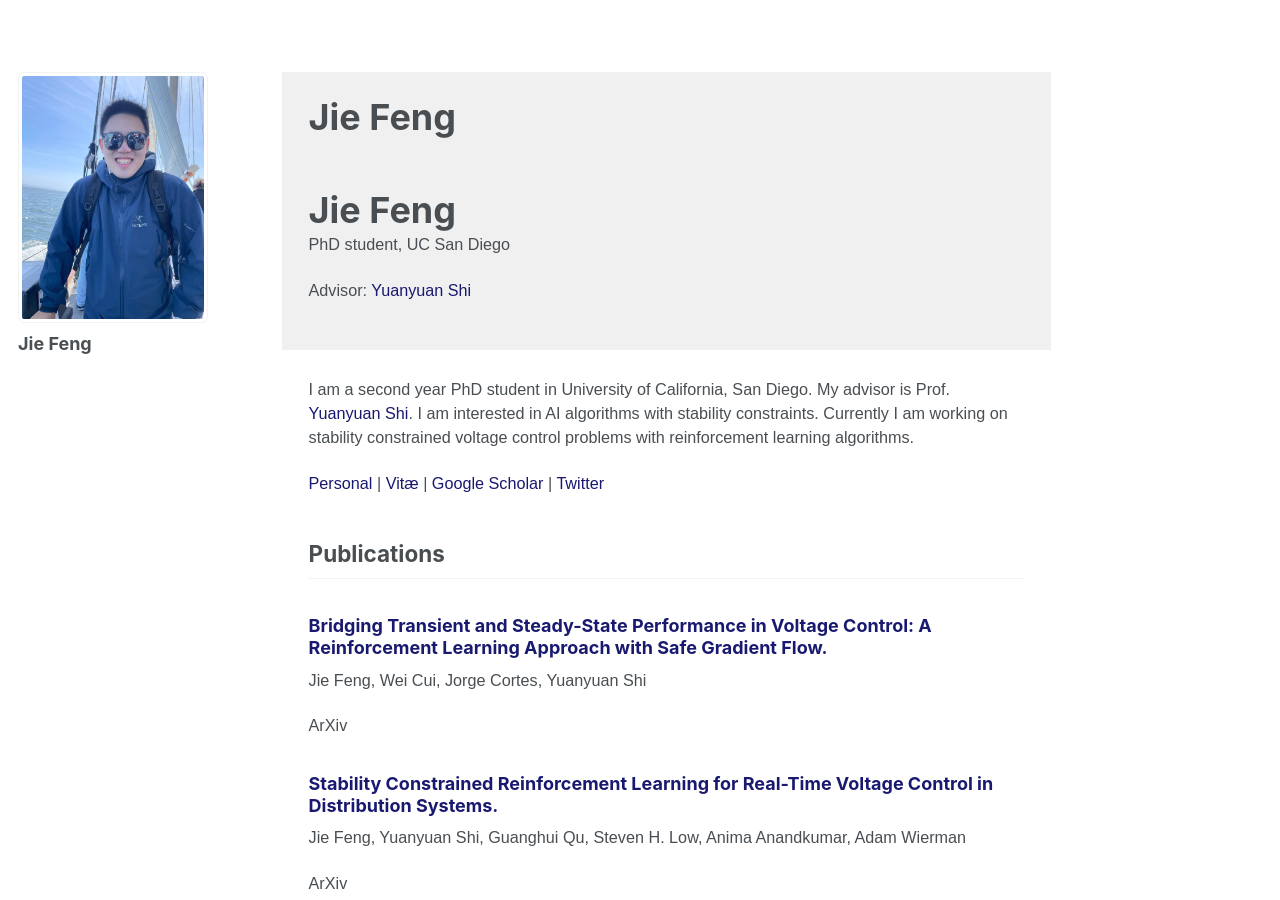
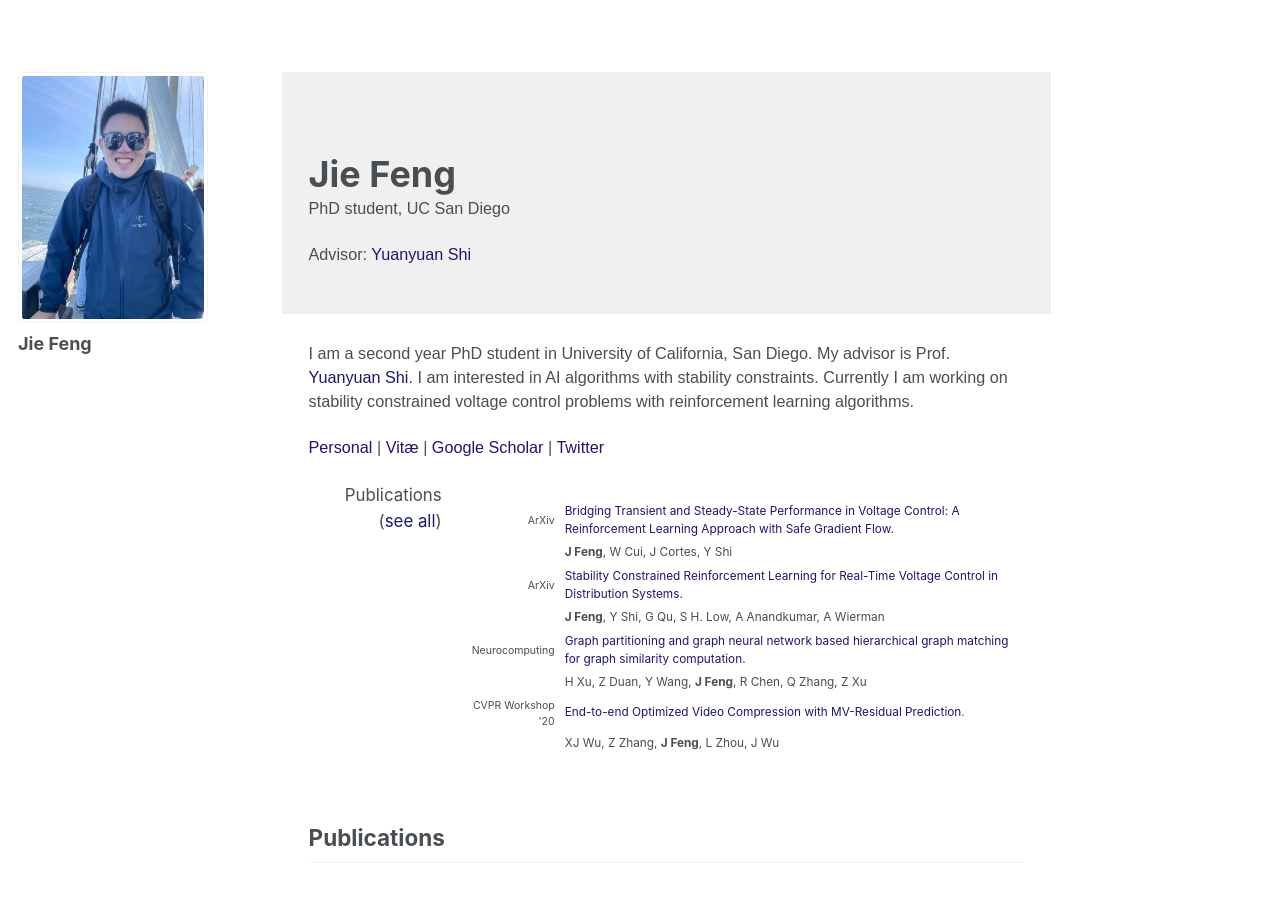
Before and after one commit to JieFeng-cse/JieFeng-cse.github.io, a Jekyll site: the page built from _pages/about.md, in a window 1280 px wide and 900 px high. Built offline with Jekyll 4.4.1, drawn with Linux system fonts in a browser that asks for light colours.

Commit message:
new arranging

```diff
--- a/_pages/about.md
+++ b/_pages/about.md
@@ -125,6 +125,50 @@ redirect_from:
   </tr>
 
 </table> -->
+<table style="width:100%; margin-left:auto; margin-right:auto;">
+  <tr>
+    <td style="width:20%; vertical-align:top;">
+      <span style="font-size:1.3em">Publications (<a href="https://jiefeng-cse.github.io/papers/" style="color:#191970">see all</a>)</span>
+    </td>
+    <td style="padding-left: 20px;">
+      <table style="width:100%">
+        <tr>
+          <td style="width:80px; text-align:right; padding-right:10px; font-size:0.8em"> ArXiv </td>
+          <td><a href="https://jiefeng-cse.github.io/BTS/" style="color:#191970" target="_blank"> Bridging Transient and Steady-State Performance in Voltage Control: A Reinforcement Learning Approach with Safe Gradient Flow.</a></td>
+        </tr>
+        <tr>
+          <td></td>
+          <td><b>J Feng</b>, W Cui, J Cortes, Y Shi</td>
+        </tr>
+        <tr>
+          <td style="width:80px; text-align:right; padding-right:10px; font-size:0.8em"> ArXiv </td>
+          <td><a href="https://arxiv.org/abs/2209.07669" style="color:#191970" target="_blank"> Stability Constrained Reinforcement Learning for Real-Time Voltage Control in Distribution Systems.</a></td>
+        </tr>
+        <tr>
+          <td></td>
+          <td><b>J Feng</b>, Y Shi, G Qu, S H. Low, A Anandkumar, A Wierman</td>
+        </tr>
+        <tr>
+          <td style="width:80px; text-align:right; padding-right:10px; font-size:0.8em"> Neurocomputing </td>
+          <td><a href="https://arxiv.org/pdf/2005.08008" style="color:#191970" target="_blank"> Graph partitioning and graph neural network based hierarchical graph matching for graph similarity computation.</a></td>
+        </tr>
+        <tr>
+          <td></td>
+          <td>H Xu, Z Duan, Y Wang, <b>J Feng</b>, R Chen, Q Zhang, Z Xu</td>
+        </tr>
+        <tr>
+          <td style="width:80px; text-align:right; padding-right:10px; font-size:0.8em">CVPR Workshop '20</td>
+          <td><a href="http://openaccess.thecvf.com/content_CVPRW_2020/papers/w7/Wu_End-to-End_Optimized_Video_Compression_With_MV-Residual_Prediction_CVPRW_2020_paper.pdf" style="color:#191970" target="_blank">End-to-end Optimized Video Compression with MV-Residual Prediction</a>.</td>
+        </tr>
+        <tr>
+          <td></td>
+          <td>XJ Wu, Z Zhang,  <b>J Feng</b>, L Zhou, J Wu</td>
+        </tr>
+      </table>
+    </td>
+  </tr>
+</table>
+
   <section id="publications" class="section-padding">
     <div class="container">
       <div class="row">
```
Also changed, not shown: other parts of _pages/about.md (+1 -1 lines).
